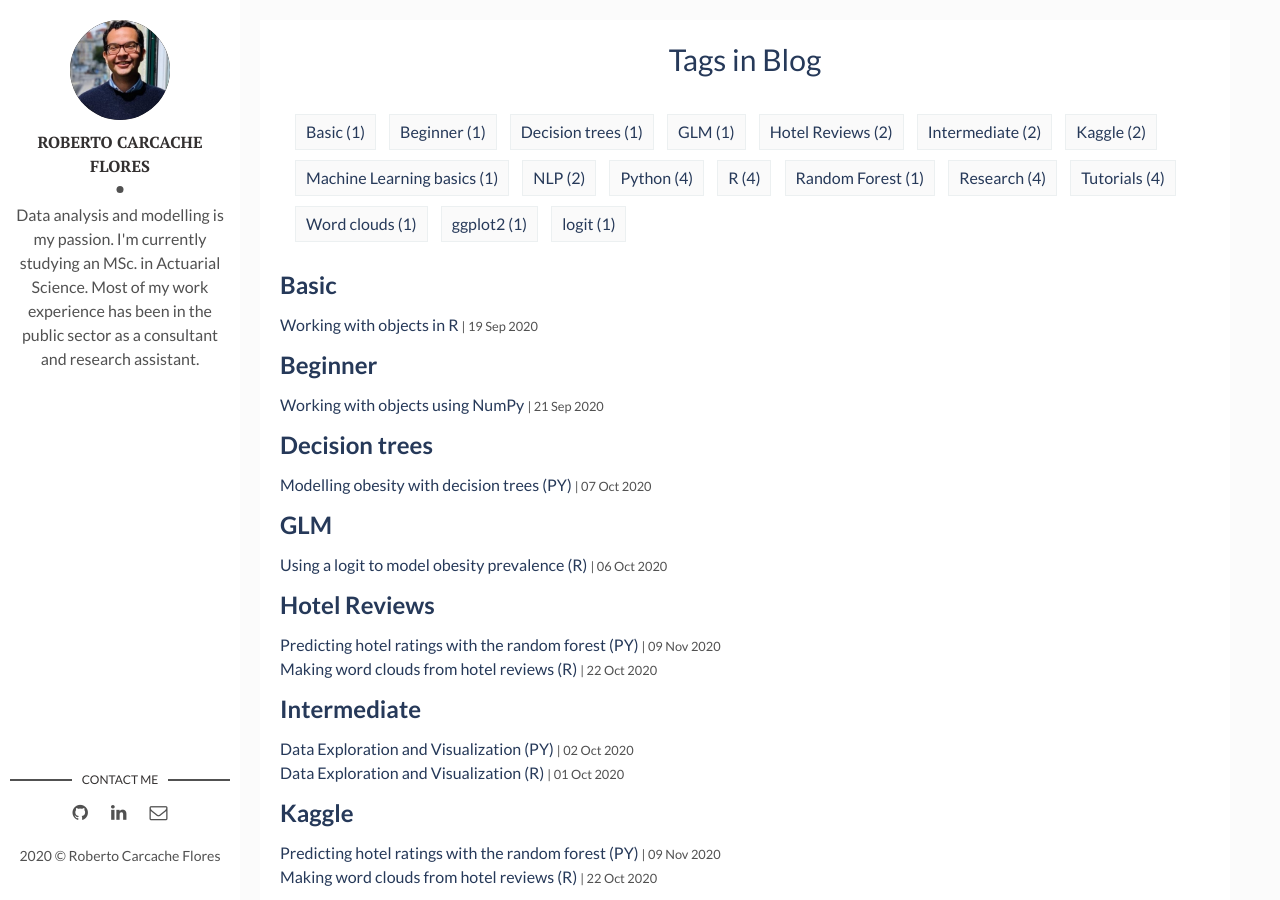
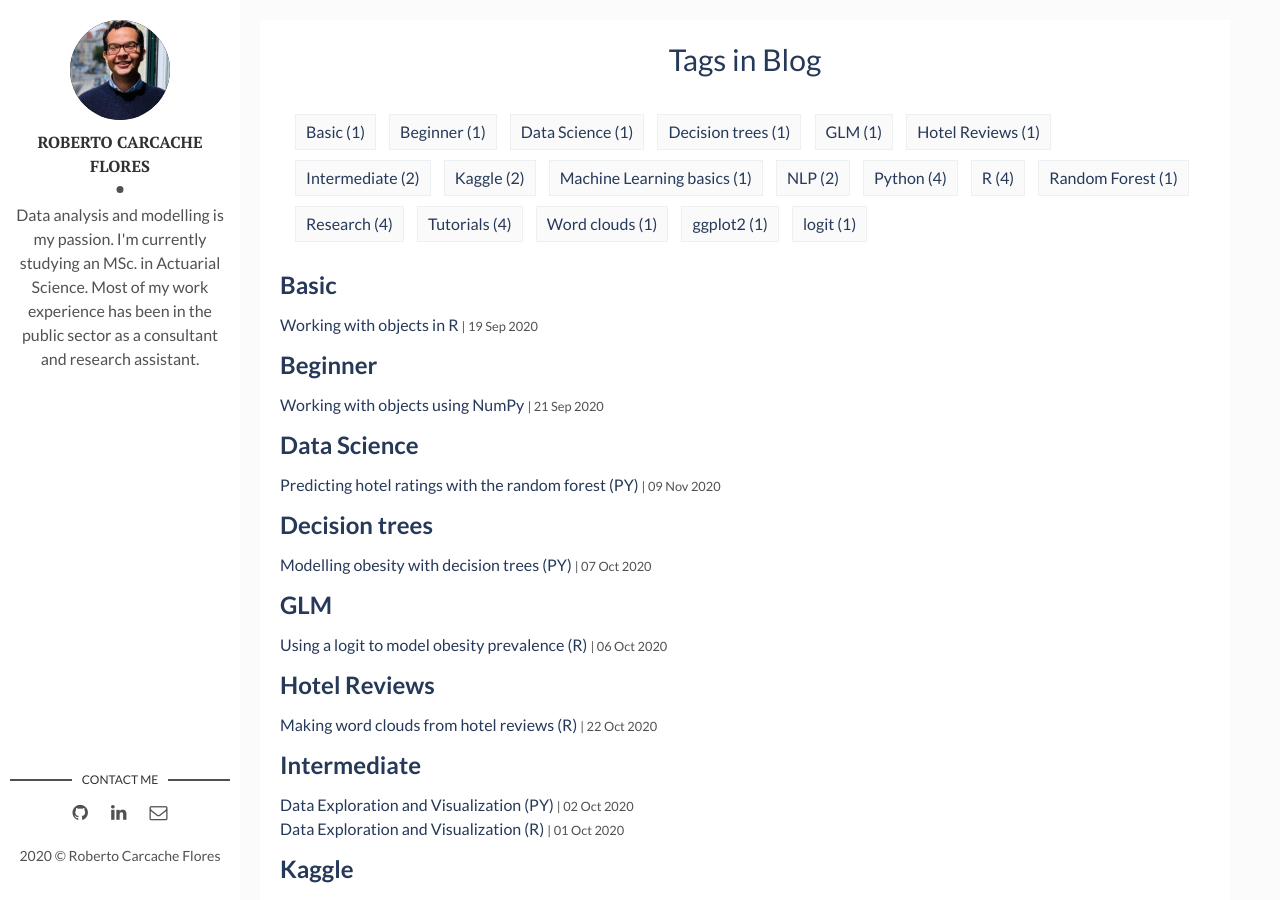
Before and after one commit to rcarcacheflores/Research, a Jekyll site: the page built from tags.html, in a window 1280 px wide and 900 px high. Built offline with Jekyll 4.4.1, drawn with Linux system fonts in a browser that asks for light colours.

Commit message:
Update 2020-11-9-post8.md

```diff
--- a/_posts/2020-11-9-post8.md
+++ b/_posts/2020-11-9-post8.md
@@ -4,7 +4,7 @@ title: Predicting hotel ratings with the random forest (PY)
 date: 2020-11-09 12:29:31 +0700
 description: Performing basic NLP and fitting a random forest classifier for Tripadvisor hotel reviews.
 img: post8.jpg
-tags: [Research, Random Forest, NLP, Python, Hotel Reviews, Kaggle]
+tags: [Research, Random Forest, NLP, Python, Data Science, Kaggle]
 ---
 
 I know...using a picture of a forest for a post about random forest algorithms. It was either that or more coding images, so I preferred to go with a mysterious destination related to the data we will use. In this post I will return to the Tripadvisor hotel reviews [database](https://www.kaggle.com/andrewmvd/trip-advisor-hotel-reviews) from the previous post. **The objective is to process the written reviews and use a random forest classifier to predict guest ratings**. This powerful ML algorithm will be combined with some basic Natural Language Processing to transfrom words into numerical predictions. Let's begin with some basic data prep.
```
